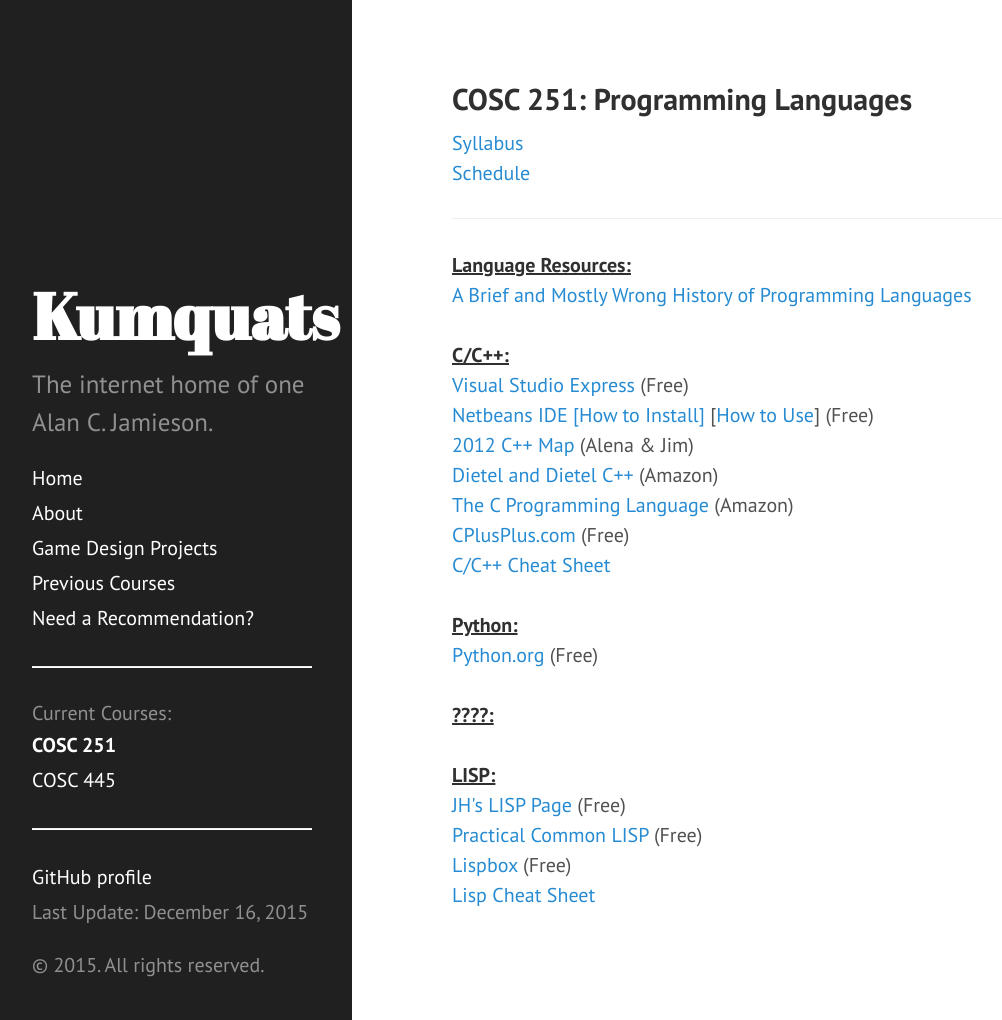
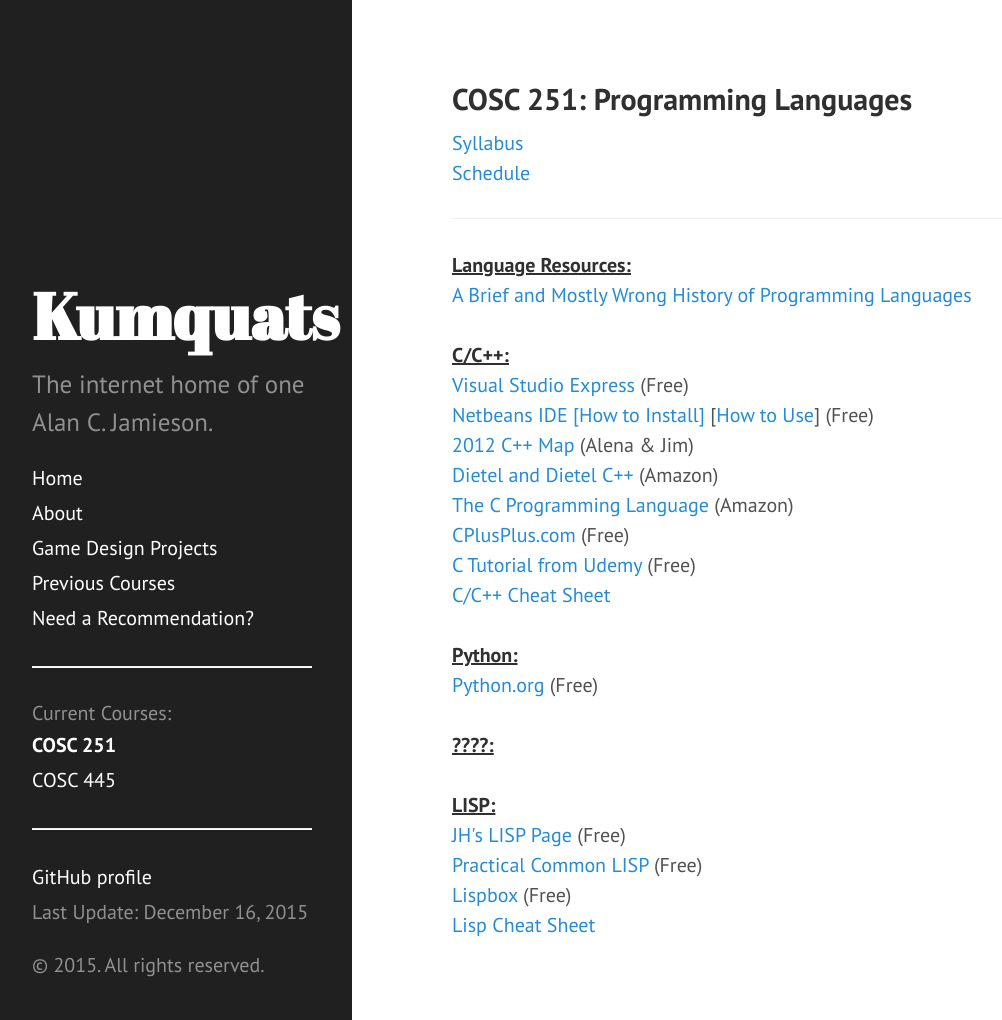
Before and after one commit to ripark/ripark.github.io, a Jekyll site: the page built from s16/cosc251.html, in a window 1280 px wide and 1020 px high. Shown: the whole window, without its empty margins (8-1010 px from the left). Built offline with Jekyll 4.4.1, drawn with Linux system fonts in a browser that asks for light colours; Markdown is read by kramdown in place of the engine named in the settings.

Commit message:
s16 update 8

```diff
--- a/s16/cosc251.html
+++ b/s16/cosc251.html
@@ -44,6 +44,8 @@
         <a href="http://www.cplusplus.com/doc/tutorial/"
              rel="self">CPlusPlus.com</a> (Free)
         <br />
+        <a href="https://blog.udemy.com/c-tutorial-learn-c-in-20-minutes/">C Tutorial from Udemy</a> (Free)
+        <br>
         <a href=
         "http://faculty.smcm.edu/acjamieson/s13/CCheatSheet.pdf"
              rel="self">C/C++ Cheat Sheet</a>
```
